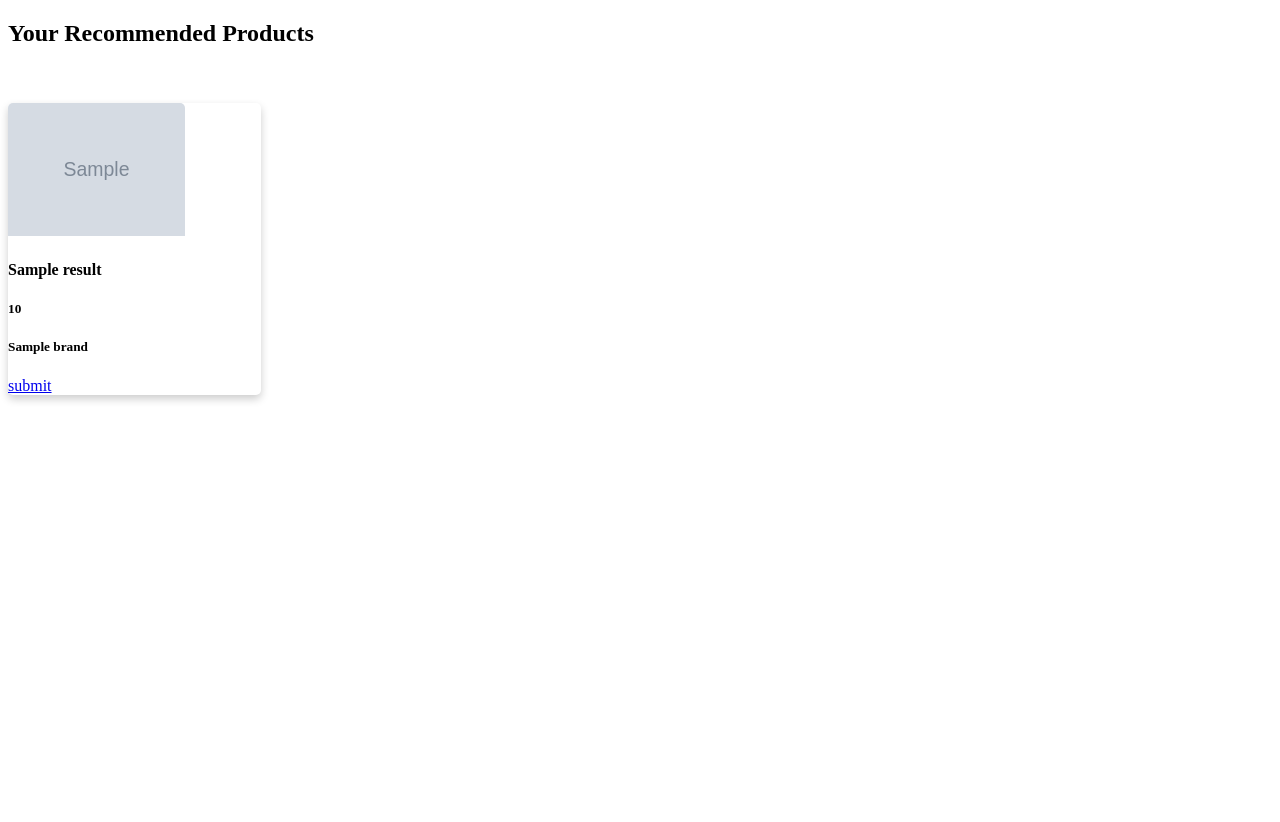
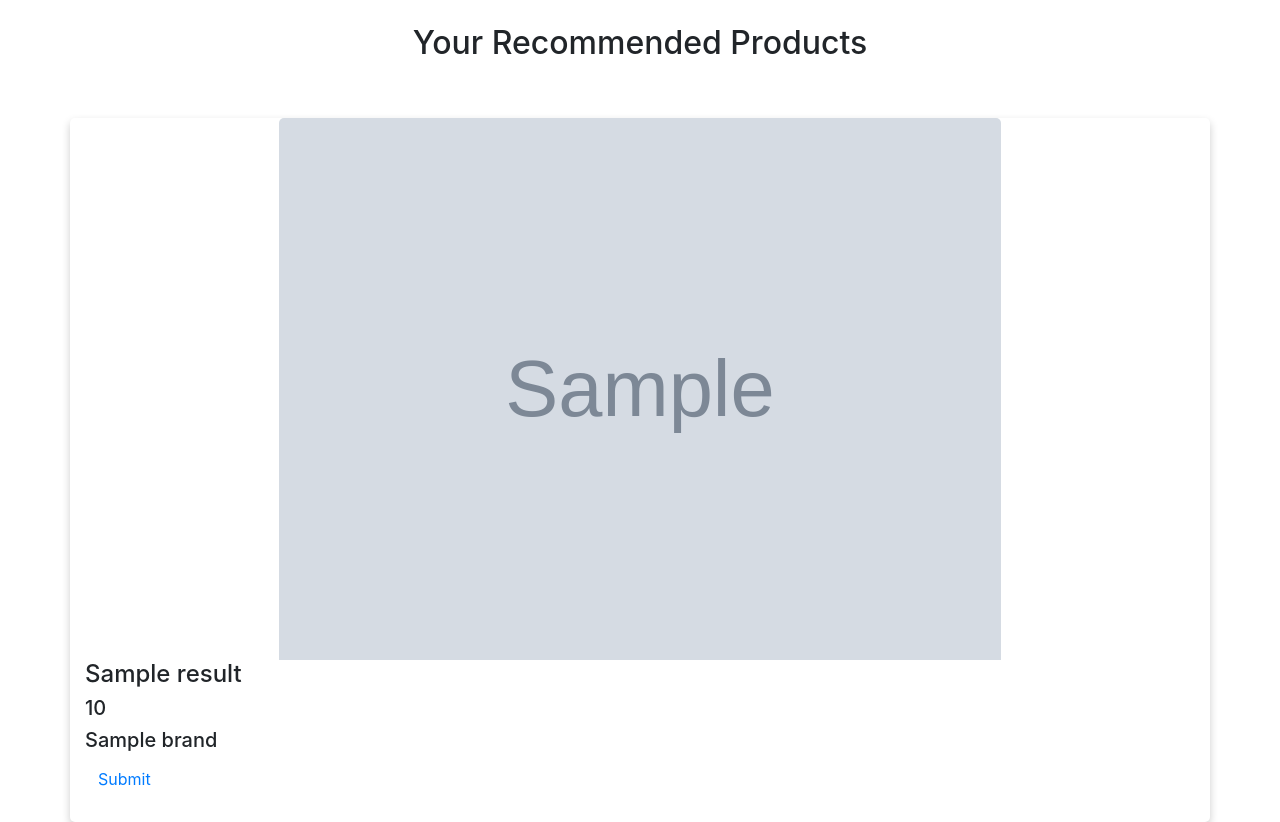
Before and after one commit to shivaamm/Trail-Room, a Flask app: template Project/templates/formoutput.html in a window 1280 px wide. Before the commit the page ends 402 px from the top, so only its background shows below. Run offline with Flask 2, Linux system fonts and the light colour scheme; the template is opened without the code that fills it: most values are stand-ins (such as "Sample title", 1, 10 or a date in 2020); grey boxes marked "Sample" are stand-in pictures; parts of the project's set-up code (start-up, migrations or seed data) failed here and were passed over; some libraries are stand-ins or nearby versions.

Commit message:
form debug

```diff
--- a/Project/templates/formoutput.html
+++ b/Project/templates/formoutput.html
@@ -4,89 +4,64 @@
 	<meta charset="UTF-8">
 	<meta http-equiv="X-UA-Compatible" content="IE=edge">
 	<meta name="viewport" content="width=device-width, initial-scale=1.0">
+	<link rel="stylesheet" href="https://maxcdn.bootstrapcdn.com/bootstrap/4.5.2/css/bootstrap.min.css">
 	<title>Your Products</title>
+	<style>
+		h2{
+			position: auto;
+		}
+		#card {
+			box-shadow: 0 4px 8px 0 rgba(0,0,0,0.2);
+			transition: 0.3s;
+			border-radius: 5px;
+			width: 25%;
+			height: 100%;
+			}
+
+		#card img{
+			width: 65%;
+			height: 65%;
+		}
+			img {
+
+			border-radius: 5px 5px 0 0;
+			}
+			.center {
+  display: block;
+  margin-left: auto;
+  margin-right: auto;
+  width: 50%;
+}
+	</style>
 </head>
 <body>
-	<div class="row">
-		<h2>Your Recommended Products</h2>
-		<br>
-		{% if output %}
+	<br>
+	<h2 style="text-align: center;">Your Recommended Products</h2><br><br>
+	<div class="container">
+		<div class="row">
 
-		  <br>
-		  <!-- <div id="output"> -->
-			<!-- <table class="table table-striped" style="max-width: 100px;">
-			  <thead>
-				<tr>
-				  <th>Label</th>
-				  <th>Brand</th>
-				  <th>Name of product</th>
-				  <th>Rank</th>
-				  <th>Skin Type</th>
-				  <th>Price</th>
-				  <th style="width: 500px;">Ingredients</th>
-				</tr>
-			  </thead> -->
+			<br>
+			{% if output %}
+
 			  {% for result in output%}
-				<!-- <tr> -->
-						<style>
-							.card {
-								box-shadow: 0 4px 8px 0 rgba(0,0,0,0.2);
-								transition: 0.3s;
-								border-radius: 5px; /* 5px rounded corners */
-								width: 20%;
-								/* height: 30%; */
-								}
 
-							.card img{
-								width: 70%;
-								height: 70%;
-							}
-								/* Add rounded corners to the top left and the top right corner of the image */
-								img {
-								border-radius: 5px 5px 0 0;
-								}
-						</style>
-					<div class="card">
-						<img src="{{result.Img}}" alt="Avatar">
+					<div class="col" id="card">
+						<img src="{{result.Img}}" alt="Avatar" class="center">
 						<div class="Container-fluid">
 						  <h4>{{ result.Name }}</h4>
 						  <h5>{{ result.Price }}</h5>
 						  <h5>{{ result.Brand }}</h5>
-						 <a href="/details/{{result._id}}">submit</a>
+						  <button class="btn btn" style="color: azure;"> <a href="/details/{{result._id}}">Submit</a></button>
+
 						</div>
-					  </div>
-				  <!-- <td>{{ result.Label }}</td> -->
-				  <!-- <td>{{ result.Brand }}</td>
-				  <td>{{ result.Name }}</td> -->
-				  <!-- <td>{{ result.Rank }}</td>
-				  <td>
-					{% if result.Combination %}
-						Combination
-					{% endif %}
-					<br>
-					{% if result.Dry %}
-						Dry
-					{% endif %}
-					<br>
-					{% if result.Normal %}
-						Normal
-					{% endif %}
-					<br>
-					{% if result.Oily %}
-						Oily
-					{% endif %}
-					<br>
-					{% if result.Sensitive %}
-						Sensitive
-					{% endif %}
-				  </td> -->
-				  <!-- <td>{{ result.Price }}</td> -->
-				  <!-- <td>{{ result.Ingredients }}</td> -->
-				<!-- </tr> -->
+						<br>
+					</div>
+
 			  {% endfor %}
 			<!-- </table> -->
 		  <!-- </div> -->
 		{% endif %}
 	  </div>
+	</div>
 </body>
 </html>
```
